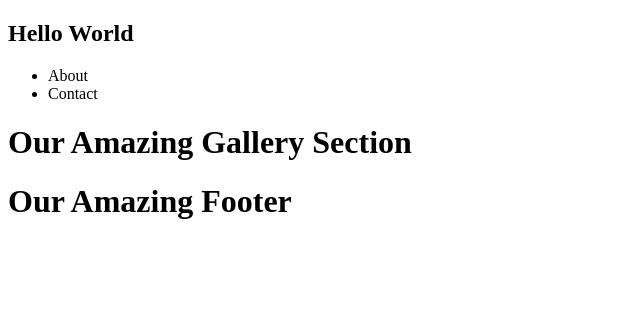
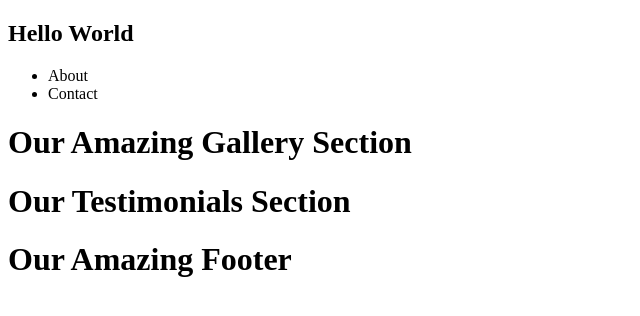
Before and after one commit to connorltodd/my-github-website, a plain HTML site: page index.html in a window 1280 px wide. Shown: the whole page, without its empty margins (0-640 px from the left). Drawn offline with Linux system fonts and the light colour scheme.

Commit message:
added testimonials

```diff
--- a/index.html
+++ b/index.html
@@ -21,6 +21,10 @@
         <h1>Our Amazing Gallery Section</h1>
     </div>
 
+    <div>
+        <h1>Our Testimonials Section</h1>
+    </div>
+
     <footer>
         <h1>Our Amazing Footer</h1>
     </footer>
```
